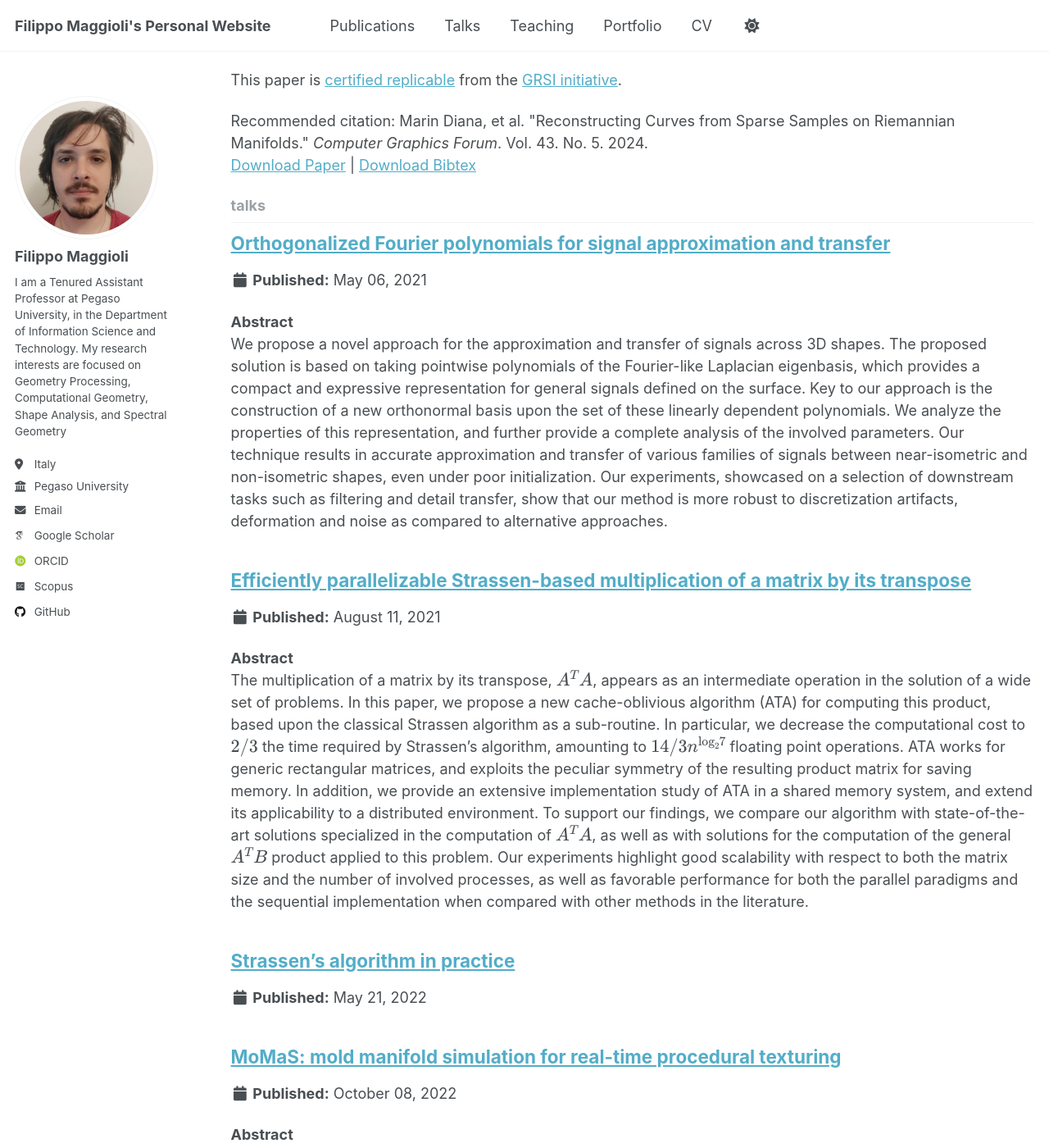
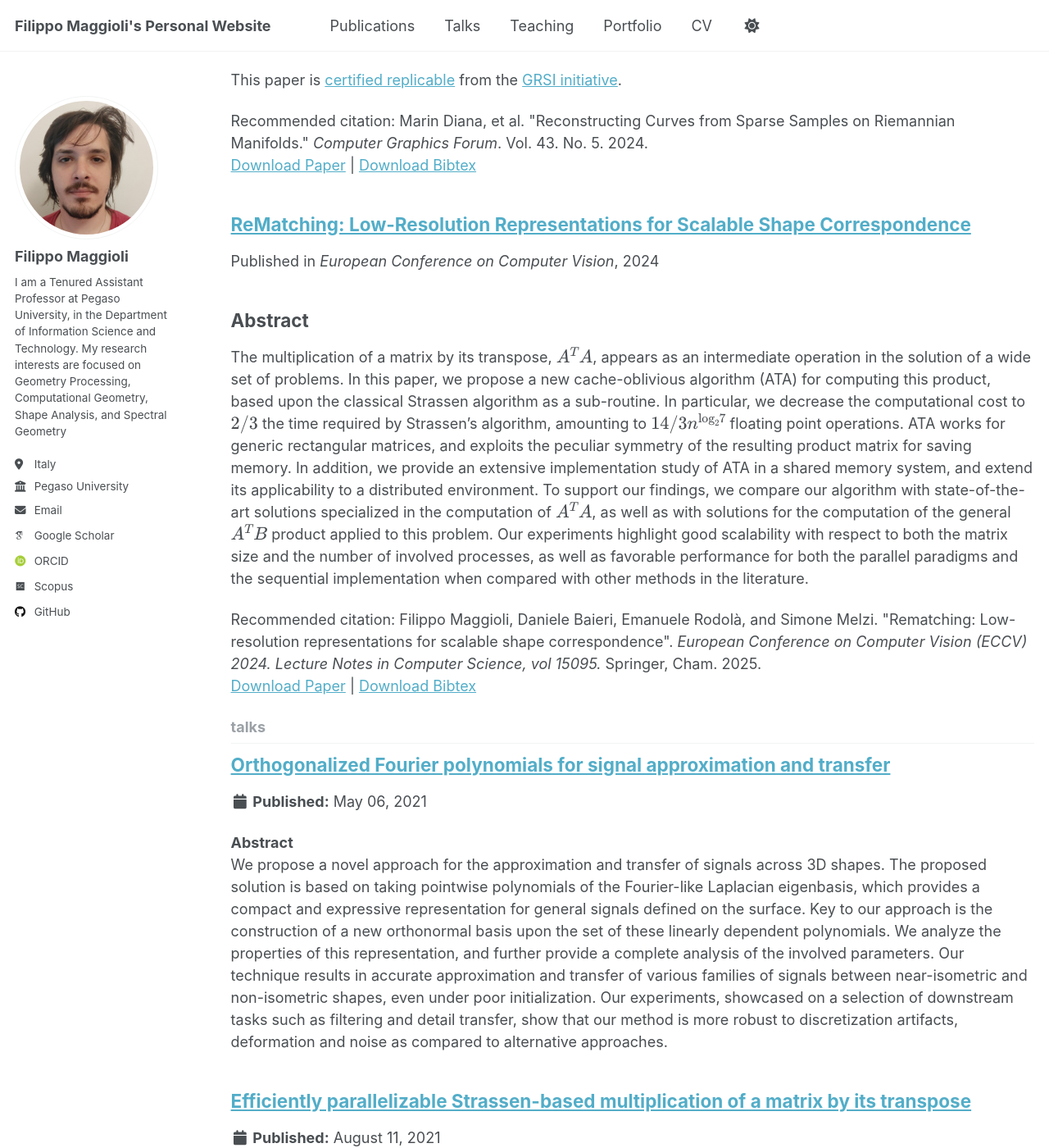
Before and after one commit to fmaggioli/fmaggioli.github.io, a Jekyll site: the page built from _pages/collection-archive.html, in a window 1280 px wide and 1400 px high, scrolled down 5661 px. Shown: the whole window at 82% size. Built offline with Jekyll 4.4.1, drawn with Linux system fonts in a browser that asks for light colours; some web fonts are replaced.

Commit message:
Working on publications

````diff
--- /dev/null
+++ b/_publications/2024-12-02-rematching.md
@@ -0,0 +1,33 @@
+---
+title: "ReMatching: Low-Resolution Representations for Scalable Shape Correspondence"
+collection: publications
+category: conferences
+permalink: /publication/2024-12-02-rematching
+date: 2024-12-02
+venue: 'European Conference on Computer Vision'
+paperurl: '/files/2024-12-02-rematching.pdf'
+arxivurl: 'https://arxiv.org/abs/2305.09274'
+bibtexurl: '/files/2024-12-02-rematching.bib'
+codeurl: 'https://github.com/filthynobleman/rematching'
+teaser: '/images/publications/rematching.jpg'
+doi: 'https://doi.org/10.1007/978-3-031-72913-3_11'
+citation: 'Filippo Maggioli, Daniele Baieri, Emanuele Rodolà, and Simone Melzi. "Rematching: Low-resolution representations for scalable shape correspondence". <i>European Conference on Computer Vision (ECCV) 2024. Lecture Notes in Computer Science, vol 15095.</i> Springer, Cham. 2025.'
+---
+
+## Abstract
+The multiplication of a matrix by its transpose, $$A^TA$$, appears as an intermediate operation in the solution of a wide set of problems. In this paper, we propose a new cache-oblivious algorithm (ATA) for computing this product, based upon the classical Strassen algorithm as a sub-routine. In particular, we decrease the computational cost to $$2/3$$ the time required by Strassen's algorithm, amounting to $$14/3n^{\mathrm{log}_2 7}$$ floating point operations. ATA works for generic rectangular matrices, and exploits the peculiar symmetry of the resulting product matrix for saving memory. In addition, we provide an extensive implementation study of ATA in a shared memory system, and extend its applicability to a distributed environment. To support our findings, we compare our algorithm with state-of-the-art solutions specialized in the computation of $$A^TA$$, as well as with solutions for the computation of the general $$A^TB$$ product applied to this problem. Our experiments highlight good scalability with respect to both the matrix size and the number of involved processes, as well as favorable performance for both the parallel paradigms and the sequential implementation when compared with other methods in the literature.
+
+
+## BibTeX
+```bibtex
+@inoroceedings{maggioli2024rematching,
+    author={Maggioli, Filippo and Baieri, Daniele and Rodol{\`a}, Emanuele and Melzi, Simone},
+    title={ReMatching: Low-Resolution Representations for Scalable Shape Correspondence},
+    booktitle={Computer Vision -- ECCV 2024},
+    year={2025},
+    publisher={Springer Nature Switzerland},
+    address={Cham},
+    pages={183--200},
+    isbn={978-3-031-72913-3}
+}
+```
--- /dev/null
+++ b/files/2024-12-02-rematching.bib
@@ -0,0 +1,11 @@
+@inoroceedings{maggioli2024rematching,
+    author={Maggioli, Filippo and Baieri, Daniele and Rodol{\`a}, Emanuele and Melzi, Simone},
+    editor={Leonardis, Ale{\v{s}} and Ricci, Elisa and Roth, Stefan and Russakovsky, Olga and Sattler, Torsten and Varol, G{\"u}l},
+    title={ReMatching: Low-Resolution Representations for Scalable Shape Correspondence},
+    booktitle={Computer Vision -- ECCV 2024},
+    year={2025},
+    publisher={Springer Nature Switzerland},
+    address={Cham},
+    pages={183--200},
+    isbn={978-3-031-72913-3}
+}
````
Also changed, not shown: _publications/2022-07-25-newton.md (+1 -1 lines), _publications/2023-12-11-plants.md (+1 -1 lines), 1 other file.
